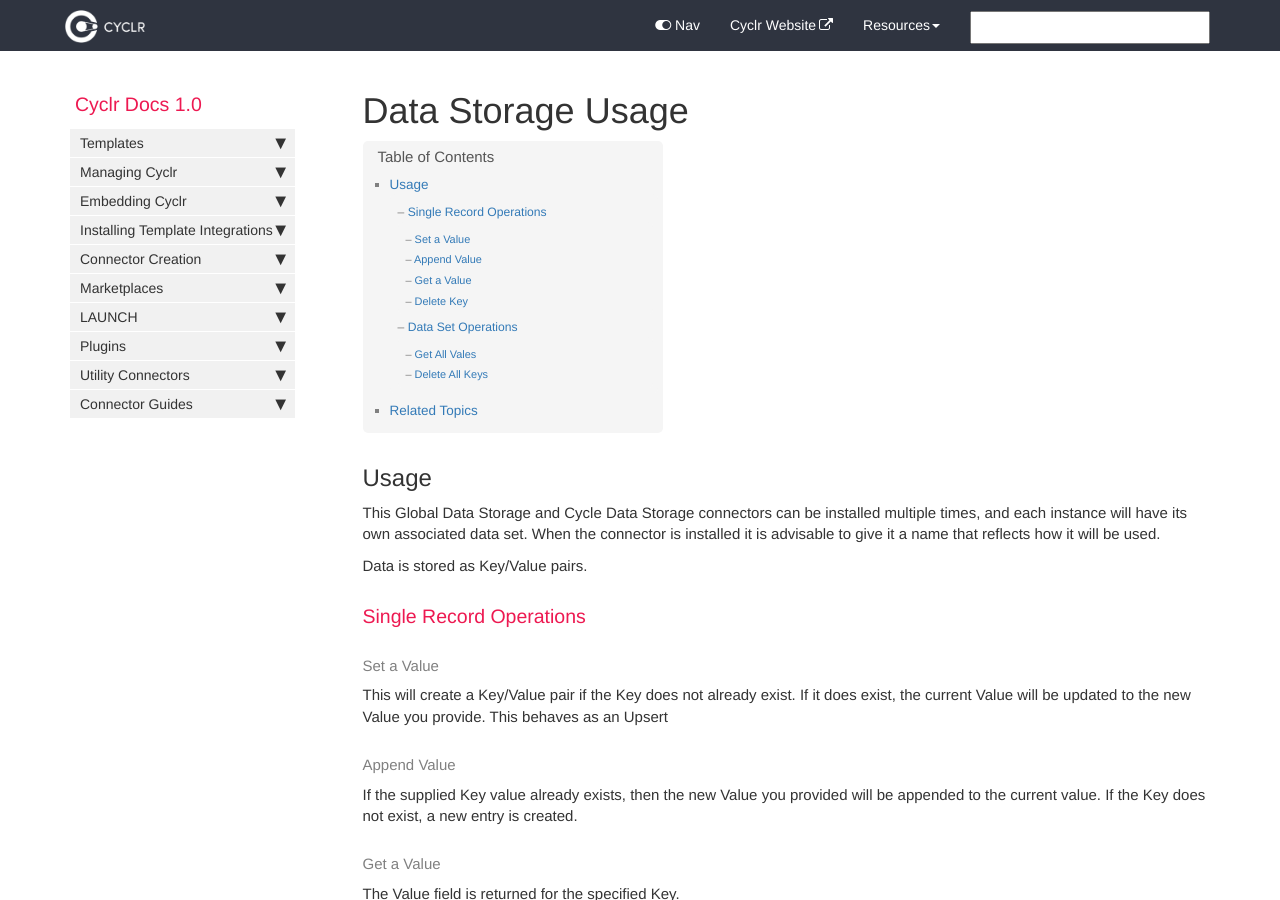
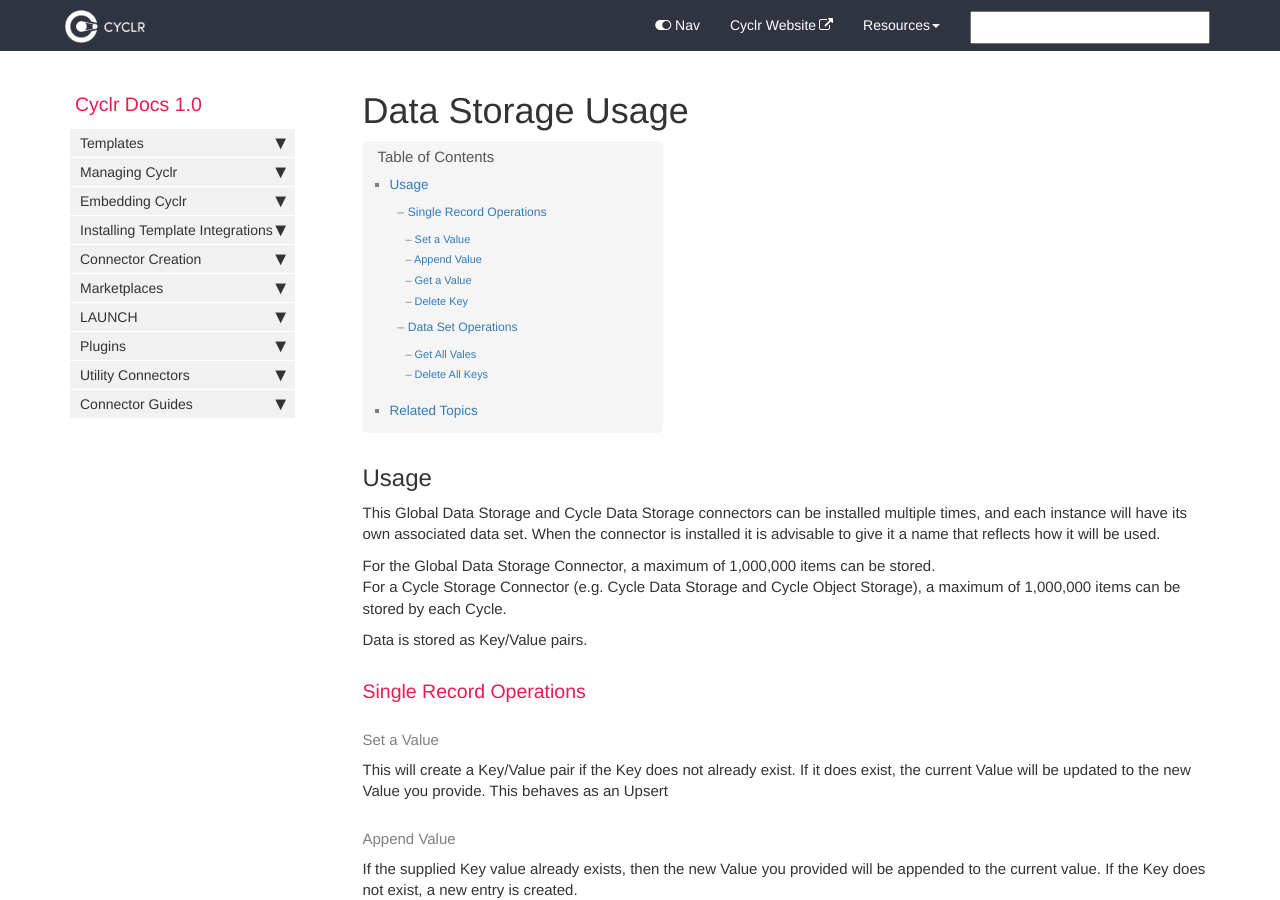
Before and after one commit to sneakysneak/docs, a Jekyll site: the page built from pages/utility-connectors/data-storage-usage.md, in a window 1280 px wide and 900 px high. Built offline with Jekyll 4.4.1, drawn with Linux system fonts in a browser that asks for light colours; nearby versions of some CDN libraries; comment, search, counter and statistics services are not loaded.

Commit message:
Added max items that can be stored.

```diff
--- a/pages/utility-connectors/data-storage-usage.md
+++ b/pages/utility-connectors/data-storage-usage.md
@@ -7,6 +7,9 @@ tags: [utility-connector-details]
 ## Usage
 
 This Global Data Storage and Cycle Data Storage connectors can be installed multiple times, and each instance will have its own associated data set.  When the connector is installed it is advisable to give it a name that reflects how it will be used.
+
+For the Global Data Storage Connector, a maximum of 1,000,000 items can be stored.<br />
+For a Cycle Storage Connector (e.g. Cycle Data Storage and Cycle Object Storage), a maximum of 1,000,000 items can be stored by each Cycle.
 
 Data is stored as Key/Value pairs.
 
```
